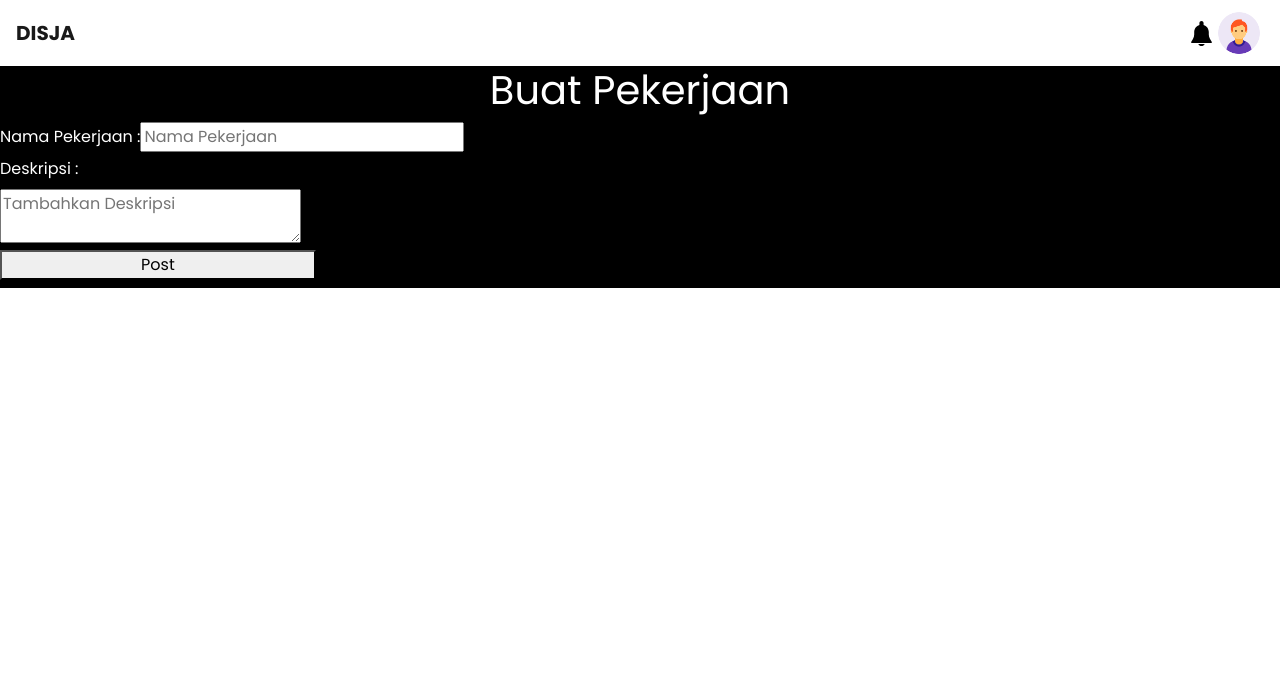
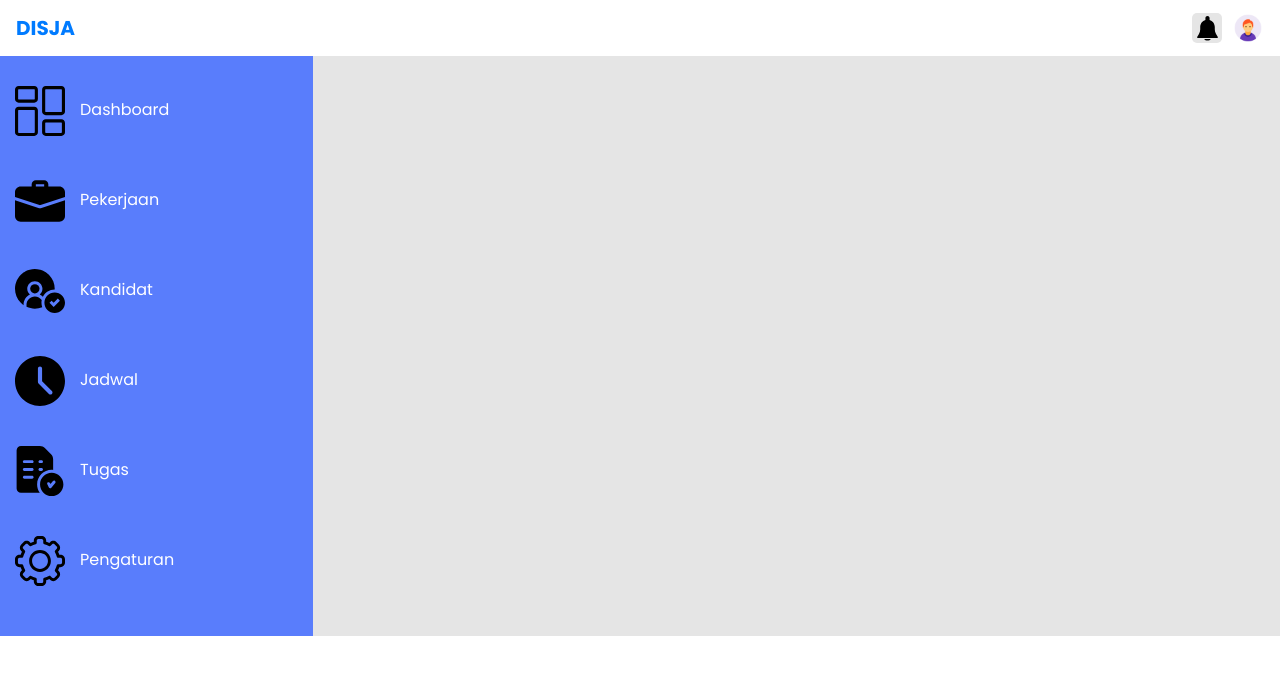
Before and after one commit to dvidchandra/disja, a React (Create React App) app: page /detail-post/1 in a window 1280 px wide. Shown: the top 674 px of the page. Built offline with nearby package versions, Linux system fonts and the light colour scheme; data requests are answered from the project's data file.

Commit message:
Menstyling sidebar dan header, menunggu isi konten

```diff
--- /dev/null
+++ b/src/component/Application.jsx
@@ -0,0 +1,20 @@
+import React, { Component, Fragment } from 'react';
+import 'bootstrap/dist/css/bootstrap.min.css';
+import Header from './Header';
+import Sidebar from './Sidebar';
+import '../component/style/Application.css';
+
+class Application extends Component {
+    render() {
+        return (
+            <Fragment>
+                <div className="application-content">
+                    <Header />
+                    <Sidebar />
+                </div>
+            </Fragment>
+        )
+    }
+}
+
+export default Application;
--- a/src/component/Header.jsx
+++ b/src/component/Header.jsx
@@ -9,7 +9,7 @@ const Header = () => {
     return (
         <div className="header-nav">
             <Navbar>
-                <Navbar.Brand href="#home" className="title">DISJA</Navbar.Brand>
+                <Navbar.Brand href="#home" className="title text-primary">DISJA</Navbar.Brand>
                 <Navbar.Toggle />
                 <Navbar.Collapse className="justify-content-end">
                     <img src={notification} className="notif" alt="notifikasi"/>
--- a/src/component/Sidebar.jsx
+++ b/src/component/Sidebar.jsx
@@ -1,30 +1,62 @@
 import React from 'react';
 import 'bootstrap/dist/css/bootstrap.min.css';
 import '../component/style/Sidebar.css';
-import { Row, Col, Tab, Nav } from 'react-bootstrap';
+import {
+  Row,
+  Col,
+  Tab,
+  Nav }
+  from 'react-bootstrap';
+import dashboard from '../images/icons/dashboard.svg';
+import candidate from '../images/icons/candidate.svg';
+import jobs from '../images/icons/suitcase.svg';
+import schedule from '../images/icons/clock.svg';
+import task from '../images/icons/task.svg';
+import settings from '../images/icons/settings.svg';
 
 const Sidebar = () => {
     return (
         <div className="sidebar">
         <Tab.Container id="left-tabs-example" defaultActiveKey="first">
           <Row>
-    <Col sm={3}>
+            <Col sm={3}  className="in-SideBar">
               <Nav variant="pills" className="flex-column">
                 <Nav.Item>
-          <Nav.Link eventKey="first">Tab 1</Nav.Link>
+                  <Nav.Link className="chooseSidebar" eventKey="dashboard">
+                  <img src={dashboard} className="icon-sidebar" alt="dashboard-icon"/>Dashboard</Nav.Link>
                 </Nav.Item>
                 <Nav.Item>
-          <Nav.Link eventKey="second">Tab 2</Nav.Link>
+                  <Nav.Link className="chooseSidebar" eventKey="jobs">
+                  <img src={jobs} className="icon-sidebar" alt="jobs-icon"/>Pekerjaan</Nav.Link>
+                </Nav.Item>
+                <Nav.Item>
+                  <Nav.Link className="chooseSidebar" eventKey="candidate">
+                  <img src={candidate} className="icon-sidebar" alt="candidate-icon"/>Kandidat</Nav.Link>
+                </Nav.Item>
+                <Nav.Item>
+                  <Nav.Link className="chooseSidebar" eventKey="schedule">
+                  <img src={schedule} className="icon-sidebar" alt="jadwal-icon"/>Jadwal</Nav.Link>
+                </Nav.Item>
+                <Nav.Item>
+                  <Nav.Link className="chooseSidebar" eventKey="task">
+                  <img src={task} className="icon-sidebar" alt="task-icon"/>Tugas</Nav.Link>
+                </Nav.Item>
+                <Nav.Item>
+                  <Nav.Link className="chooseSidebar" eventKey="settings">
+                  <img src={settings} className="icon-sidebar" alt="settings-icon"/>Pengaturan</Nav.Link>
                 </Nav.Item>
               </Nav>
             </Col>
             <Col sm={9}>
               <Tab.Content>
-        <Tab.Pane eventKey="first">
-          <p>Hello</p>
+                <Tab.Pane eventKey="jobs">
+                  <p>Jobs</p>
                 </Tab.Pane>
-        <Tab.Pane eventKey="second">
-          <p>Guys</p>
+                <Tab.Pane eventKey="candidate">
+                  <p>Candidate</p>
+                </Tab.Pane>
+                <Tab.Pane eventKey="task">
+                  <p>Tasks</p>
                 </Tab.Pane>
               </Tab.Content>
             </Col>
--- a/src/component/dashboard/Main.jsx
+++ b/src/component/dashboard/Main.jsx
@@ -108,7 +108,6 @@ class Main extends Component {
             <Router>
                 <Fragment>
                 <div class="all">
-                <Header />
                 <h1 class="h1">Buat Pekerjaan</h1>
                 <div className="form-add-post">
                     <label htmlFor="title">
--- /dev/null
+++ b/src/component/style/Application.css
@@ -0,0 +1,6 @@
+@import url('https://fonts.googleapis.com/css2?family=Poppins:wght@300;400;700&display=swap');
+
+.application-content {
+    font-family: 'Poppins', Arial, Helvetica, sans-serif;
+    background-color: #E5E5E5;
+}
--- a/src/component/style/Header.css
+++ b/src/component/style/Header.css
@@ -3,11 +3,18 @@
 }
 
 .notif {
-    width: 25px;
-    color: #597DFC;
-    fill: currentColor;
+    width: 30px;
+    padding: 2.5px;
+    border-radius: 5px;
+    background-color: #E5E5E5;
 }
 
 .profile {
-    width: 50px;
+    width: 32px;
+    margin-left: 10px;
 }
+
+.title {
+    font-weight: bold;
+    font-size: 20px;
+}
--- a/src/component/style/Sidebar.css
+++ b/src/component/style/Sidebar.css
@@ -1,4 +1,32 @@
-.sidebar {
-    width: 300px;
+.in-SideBar {
     background-color: #597DFC;
+    padding: 20px 20px;
 }
+
+.chooseSidebar {
+    padding: 10px;
+    margin-bottom: 20px;
+    color: #ffffff;
+    transition: 200ms ease-in;
+}
+
+.chooseSidebar:hover {
+    background-color: white;
+    color: #597DFC;
+}
+
+.icon-sidebar {
+    width: 50px;
+    margin-right: 15px;
+}
+
+@media screen and (max-width: 1027px) {
+    .icon-sidebar {
+        display: flex;
+        flex: 100;
+        margin: 0 auto;
+    }
+    .chooseSidebar {
+        text-align: center;
+    }
+}
--- a/src/index.js
+++ b/src/index.js
@@ -5,12 +5,13 @@ import './index.css';
 //import App from './App';
 import reportWebVitals from './reportWebVitals';
 import { BrowserRouter } from 'react-router-dom';
-import Main from './component/dashboard/Main';
+//import Main from './component/dashboard/Main';
 //import Sidebar from './component/Sidebar';
+import Application from './component/Application';
 
 ReactDOM.render(
   <BrowserRouter>
-    <Main />
+    <Application />
   </BrowserRouter>,
   document.getElementById('root')
 );
```
Also changed, not shown: 2 other files (tests, documents, lock files or other folders). Lines whose indentation alone changed are shown as unchanged.
